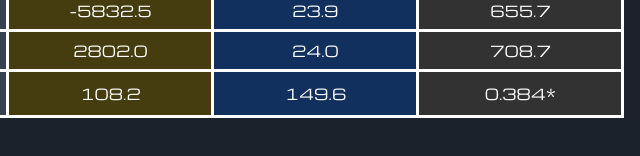
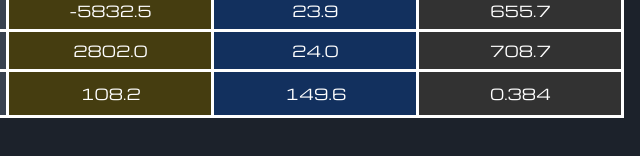
Before and after one commit to Alex141509/lab6, a plain HTML site: page index.html in a window 1280 px wide. Shown: the part 524-680 px from the top of the page, 640-1280 px from the left. Drawn offline with nearby package versions, Linux system fonts and the light colour scheme; files that its build step writes are made by us from their sources.

Commit message:
Final Changes

```diff
--- a/index.html
+++ b/index.html
@@ -70,7 +70,7 @@
       <td>57.9</td>
       <td>108.2</td>
       <td>149.6</td>
-      <td>0.384*</td>
+      <td>0.384</td>
     </tr>
   </table>
 </body>
```
